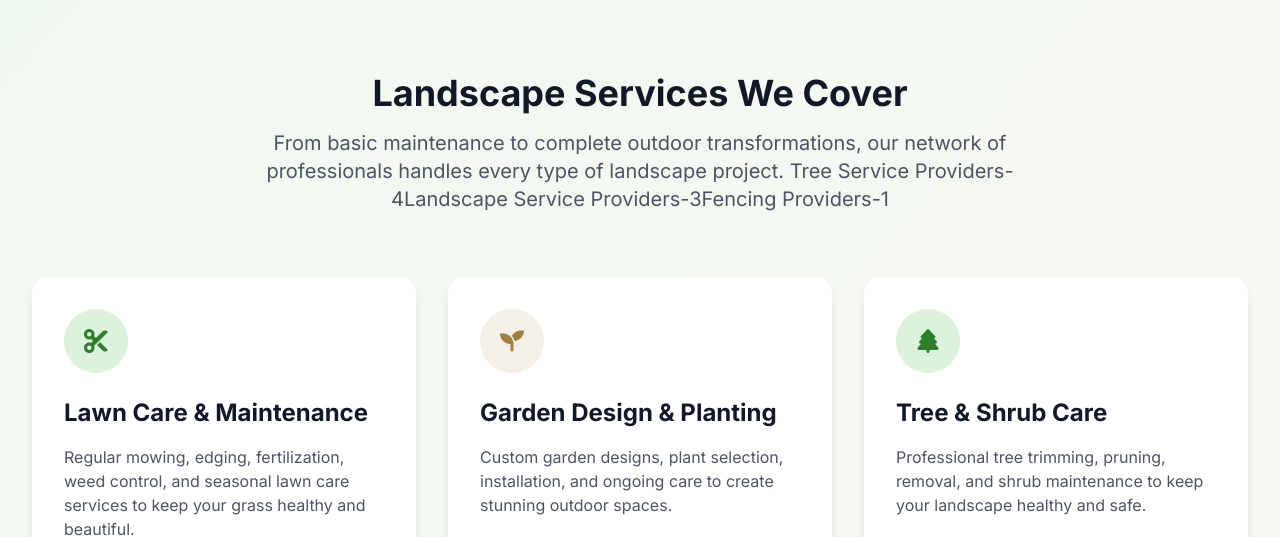
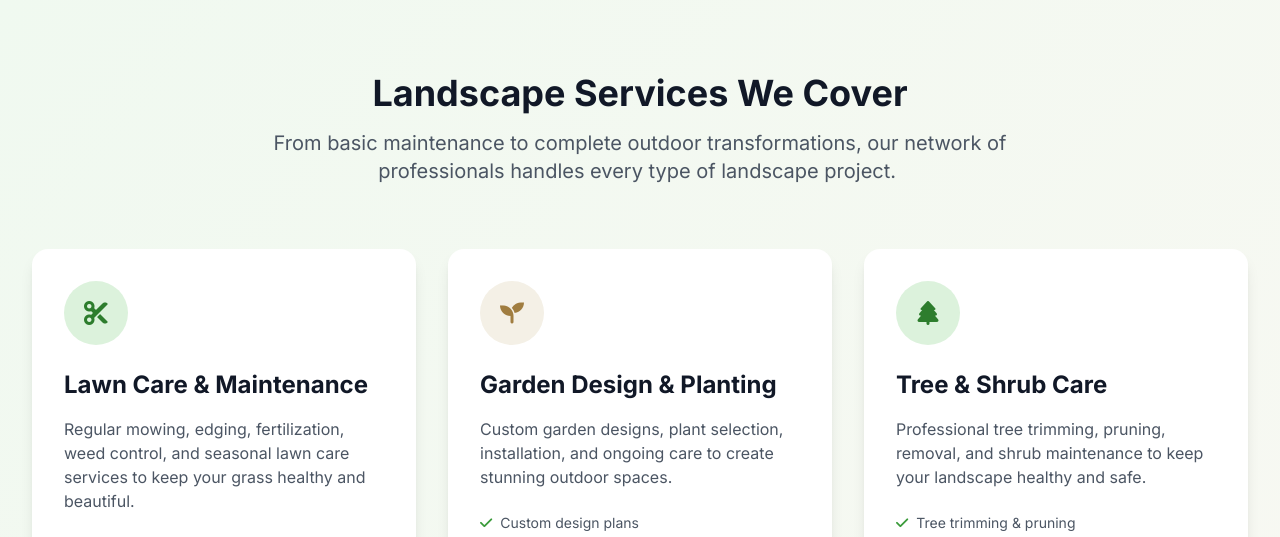
Before and after one commit to TitanBusinessPros/LandscapeBid-Pro, a plain HTML site: page index.html in a window 1280 px wide. Shown: the part 1700-2237 px from the top of the page. Drawn offline with nearby package versions, Linux system fonts and the light colour scheme.

Commit message:
Visual edit in OnSpace

```diff
--- a/index.html
+++ b/index.html
@@ -235,8 +235,7 @@
             <div class="text-center mb-16">
                 <h2 class="text-4xl font-bold text-gray-900 mb-4">Landscape Services We Cover</h2>
                 <p class="text-xl text-gray-600 max-w-3xl mx-auto">
-                    From basic maintenance to complete outdoor transformations, our network of professionals handles every type of landscape project.
-                Tree Service Providers-4Landscape Service Providers-3Fencing Providers-1</p>
+                    From basic maintenance to complete outdoor transformations, our network of professionals handles every type of landscape project. </p>
             </div>
 
             <div class="grid md:grid-cols-2 lg:grid-cols-3 gap-8">
@@ -2267,5 +2266,6 @@
 <script>window.onload=function(){var d=document.createElement("div");d.id="aionspaceLoadFinished";document.body.appendChild(d);};</script>
 <script>window.onload=function(){var d=document.createElement("div");d.id="aionspaceLoadFinished";document.body.appendChild(d);};</script>
 <script>window.onload=function(){var d=document.createElement("div");d.id="aionspaceLoadFinished";document.body.appendChild(d);};</script>
+<script>window.onload=function(){var d=document.createElement("div");d.id="aionspaceLoadFinished";document.body.appendChild(d);};</script>
 <script>window.onload=function(){var d=document.createElement("div");d.id="aionspaceLoadFinished";document.body.appendChild(d);};</script></body>
 </html>
```
